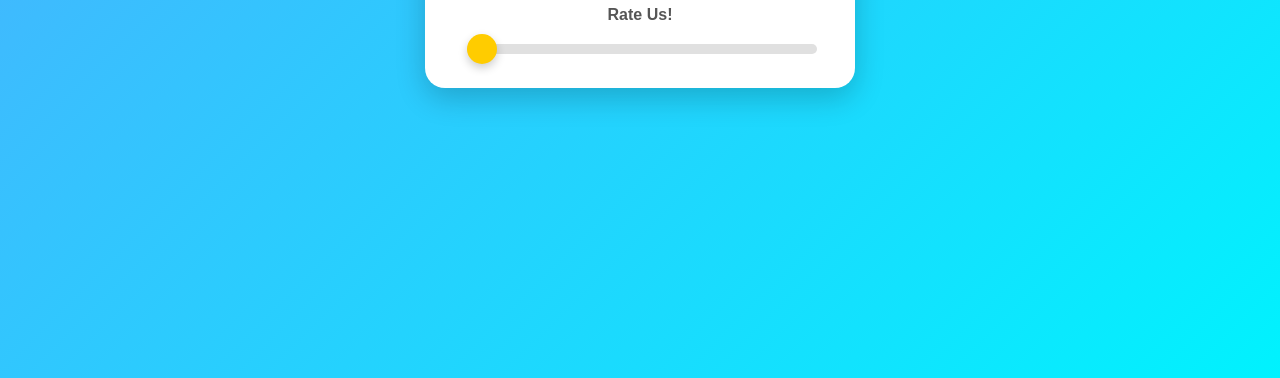
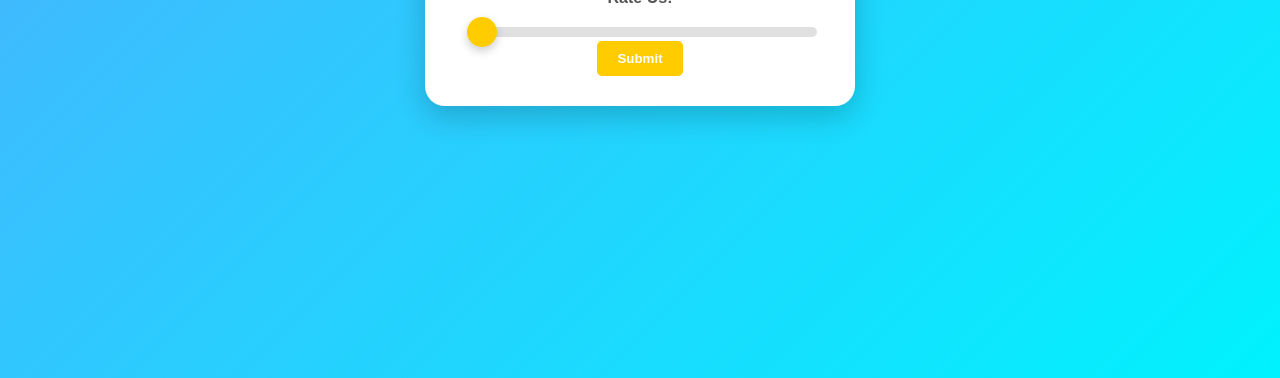
Before and after one commit to Debottam2003/javascript, a website: page js_form_project/rating.html in a window 1280 px wide. Shown: the part 422-800 px from the top of the page. Drawn offline with Linux system fonts and the light colour scheme.

Commit message:
rating systtem

```diff
--- a/js_form_project/rating.html
+++ b/js_form_project/rating.html
@@ -1,8 +1,8 @@
 <!DOCTYPE html>
 <html lang="en">
   <head>
-    <meta charset="UTF-8">
-    <meta name="viewport" content="width=device-width, initial-scale=1.0">
+    <meta charset="UTF-8" />
+    <meta name="viewport" content="width=device-width, initial-scale=1.0" />
     <title>Rating System</title>
     <style>
       body {
@@ -12,7 +12,7 @@
         height: 100vh;
         margin: 0;
         background: linear-gradient(135deg, #4facfe, #00f2fe);
-            font-family: 'Arial', sans-serif;
+        font-family: "Arial", sans-serif;
         color: #fff;
       }
       .container {
@@ -70,19 +70,55 @@
       <div class="rating-label">Rate Us!</div>
       <form>
         <input type="range" step="1" max="5" min="0" value="0" class="rating" />
+        <button
+          type="submit"
+          style="
+            background-color: #ffcc00;
+            color: #fff;
+            border: none;
+            padding: 10px 20px;
+            border-radius: 5px;
+            cursor: pointer;
+            font-weight: bold;
+            transition: background-color 0.3s;
+          "
+        >
+          Submit
+        </button>
       </form>
     </div>
     <script>
       let rating = document.querySelector(".rating");
       let stars = document.querySelector(".stars");
-        rating.addEventListener('input', () => {
+      rating.addEventListener("input", () => {
         console.log(rating.value);
+        // if(rating.value == 1){
+        //     document.querySelector('input[type="range"]').style.background = "red";
+        // }
+        // else if(rating.value == 2){
+        //     document.querySelector('input[type="range"]').style.background = "orange";
+        // }
+        // else if(rating.value == 3){
+        //     document.querySelector('input[type="range"]').style.background = "yellow";
+        // }
+        // else if(rating.value == 4){
+        //     document.querySelector('input[type="range"]').style.background = "lightgreen";
+        // }
+        // else if(rating.value == 5){
+        //     document.querySelector('input[type="range"]').style.background = "green";
+        // }
         let starsArray = [];
         for (let i = 1; i <= Number(rating.value); i++) {
           starsArray.push("⭐");
         }
         stars.innerHTML = starsArray.join("") || "😔";
       });
+      document.querySelector("button").addEventListener("click", (e) => {
+        e.preventDefault();
+        alert(`Thank you for rating us ${rating.value} stars!`);
+        document.querySelector("form").reset();
+        stars.innerHTML = "🙂";
+      });
     </script>
   </body>
 </html>
```
Lines whose indentation alone changed are shown as unchanged.
